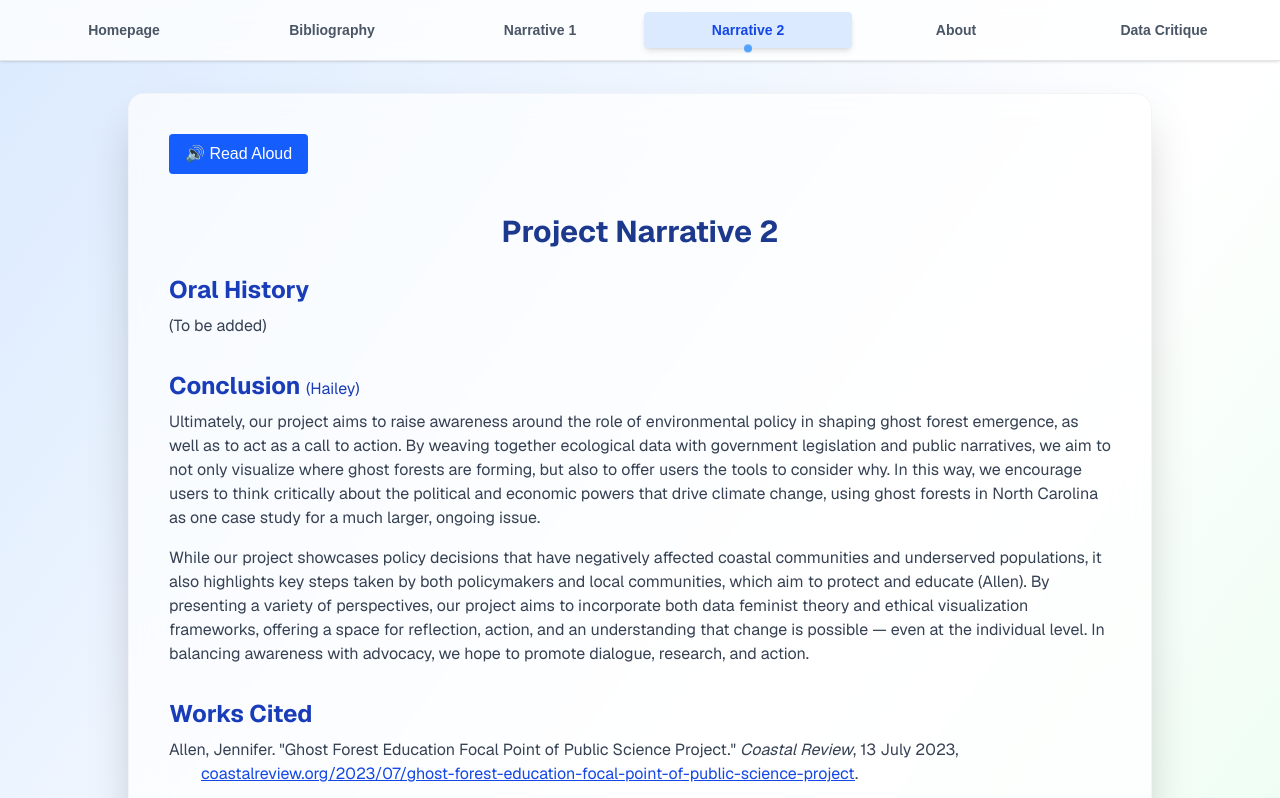
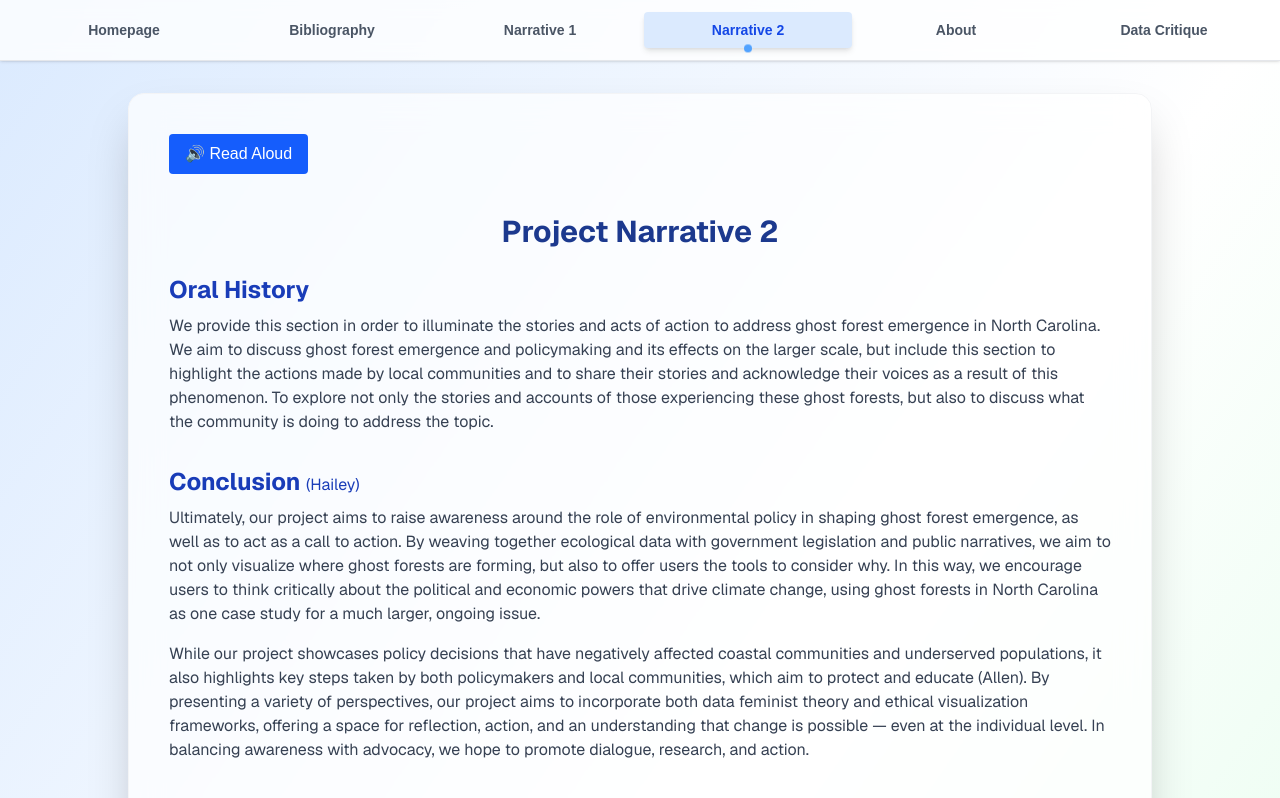
Before and after one commit to JayYeung/ghost-forest-frontend, a Next.js app: page /narrative-2 in a window 1280 px wide. Shown: the top 798 px of the page. Built offline with nearby package versions, Linux system fonts and the light colour scheme.

Commit message:
Update page.tsx
just checking if i like the font

```diff
--- a/src/app/narrative-2/page.tsx
+++ b/src/app/narrative-2/page.tsx
@@ -31,7 +31,19 @@ export default function Narrative2() {
                             <h2 className="text-2xl font-bold mb-2 text-blue-800">
                                 Oral History
                             </h2>
-                            <p className="mb-4">(To be added)</p>
+                            <p className="mb-4">We provide this section in order to illuminate the stories
+                                and acts of action to address ghost forest emergence in North Carolina.
+                                We aim to discuss ghost forest emergence and policymaking and its effects
+                                on the larger scale, but include this section to highlight the actions made
+                                by local communities and to share their stories and acknowledge their voices
+                                as a result of this phenomenon. To explore not only the stories and accounts
+                                of those experiencing these ghost forests, but also to discuss what the community
+                                is doing to address the topic.
+                            </p>
+                             <p className="mb-4">
+
+                            </p>
+
                         </div>
                         {/* Conclusion */}
                         <div>
```
